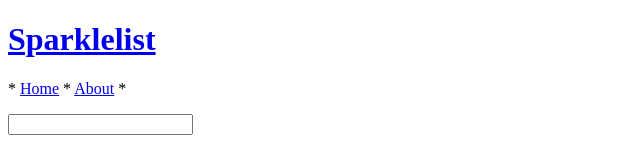
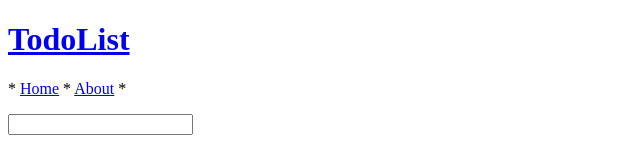
Before and after one commit to frie321984/angular-todolist2, an Angular app: page /todo in a window 1280 px wide. Shown: the top 149 px of the page, without its empty margins (0-640 px from the left). Built offline with nearby package versions, Linux system fonts and the light colour scheme.

Commit message:
change app title

```diff
--- a/src/app/app.component.html
+++ b/src/app/app.component.html
@@ -1,4 +1,4 @@
-<h1><a routerLink="/">Sparklelist</a></h1>
+<h1><a routerLink="/">TodoList</a></h1>
 
 <app-navigation-bar></app-navigation-bar>
 
--- a/src/app/todolist/todolist.component.ts
+++ b/src/app/todolist/todolist.component.ts
@@ -1,7 +1,6 @@
 import { Component, OnInit } from '@angular/core';
 import { TodolistService } from './todolist.service';
-import { Observable } from "rxjs/Observable";
-import { TimerObservable } from "rxjs/observable/TimerObservable";
+import { TimerObservable } from 'rxjs/observable/TimerObservable';
 
 
 @Component({
```
